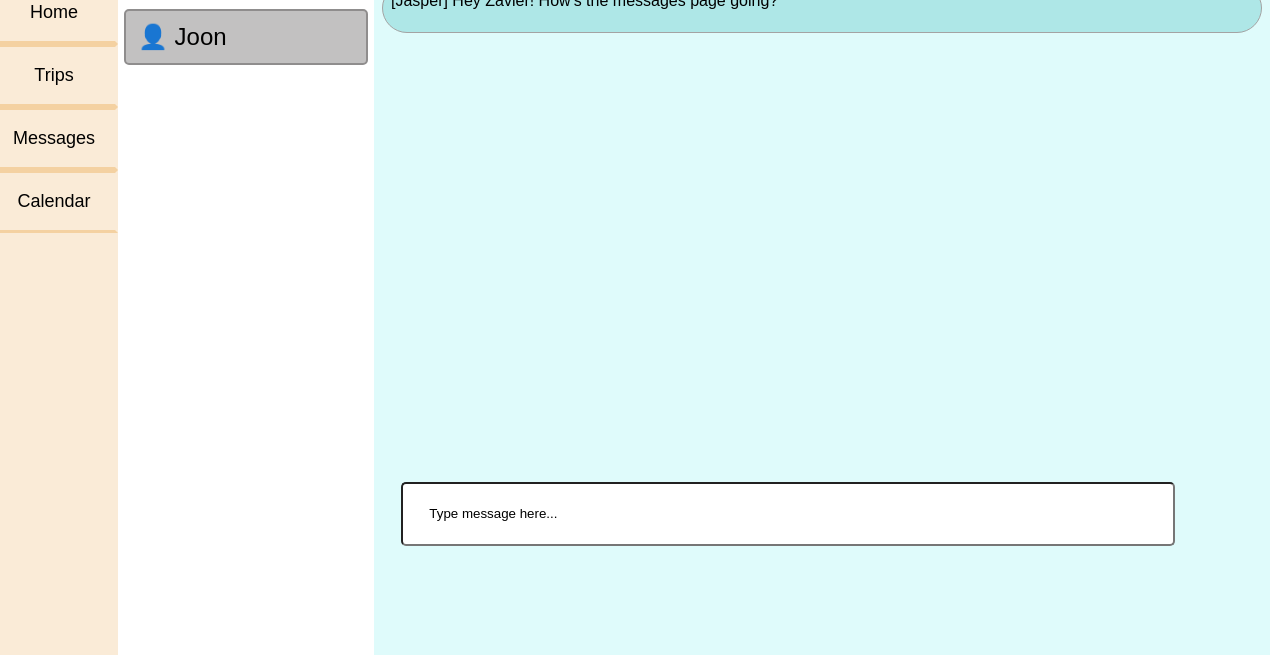
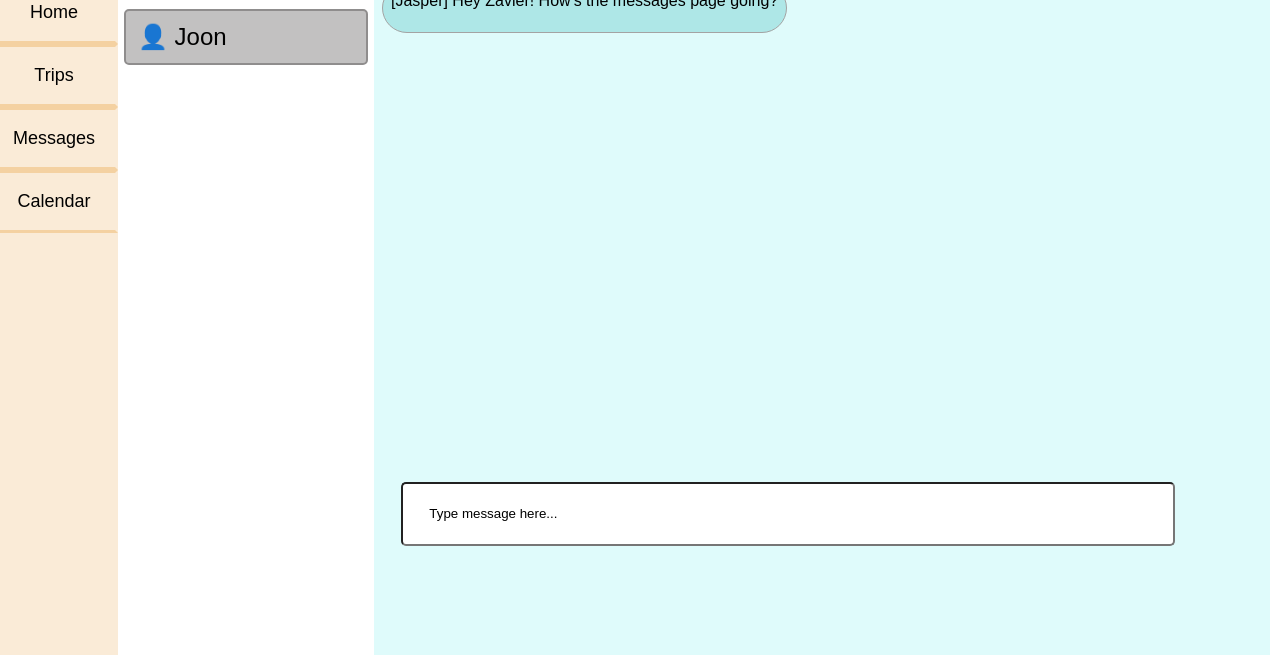
Before and after one commit to BakingPancakes/Travel-Assistant, a website: page Frontend/src/pages/Messages_Page/messages_page.html in a window 1280 px wide. Shown: the part 135-800 px from the top of the page. Drawn offline with Linux system fonts and the light colour scheme.

Commit message:
updated messages display to allow messages to dynamically accumulate, no scroll yet

```diff
--- a/Frontend/src/pages/Messages_Page/style.css
+++ b/Frontend/src/pages/Messages_Page/style.css
@@ -112,8 +112,9 @@
 
 #messages-display {
     grid-row: 2;
-    overflow-y: scroll;
-    max-height: 50vh;
+    display: flex;
+    flex-direction: column;
+    overflow: scroll;
 }
 .chat-bubble {
     height: 2em;
@@ -124,12 +125,10 @@
     border-radius: 50px;
 }
 .chat-from {
-    grid-column: 1;
-    grid-row: 1;
+    align-self: flex-start;
 }
 .chat-to {
-    grid-column: 3;
-    grid-row: 2;
+    align-self: flex-end;
     text-align: right;
     margin-right: 5em;
 }
```
